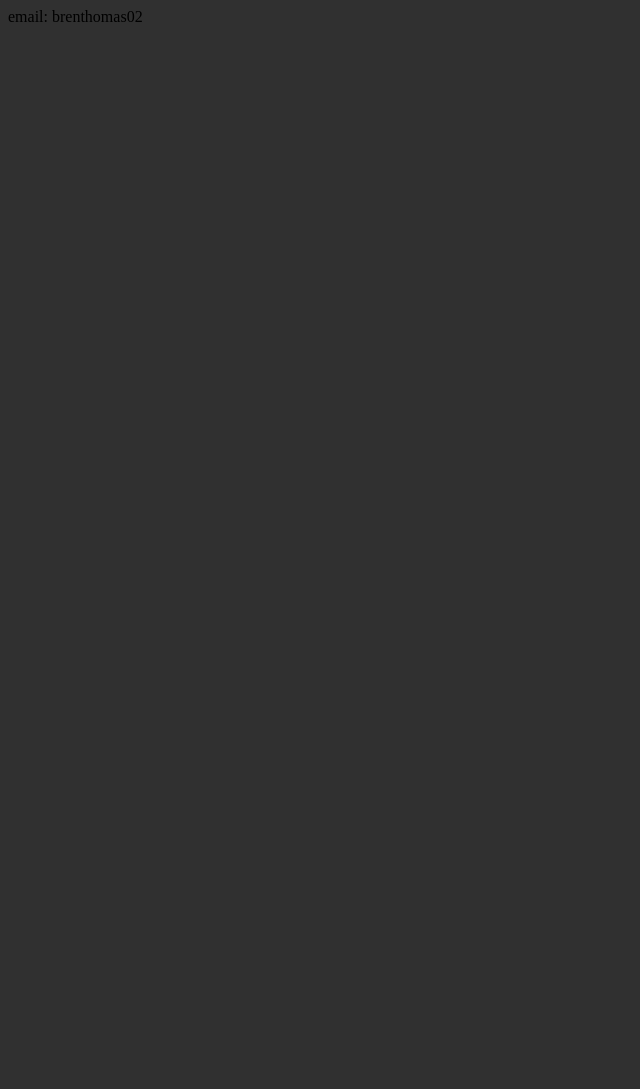
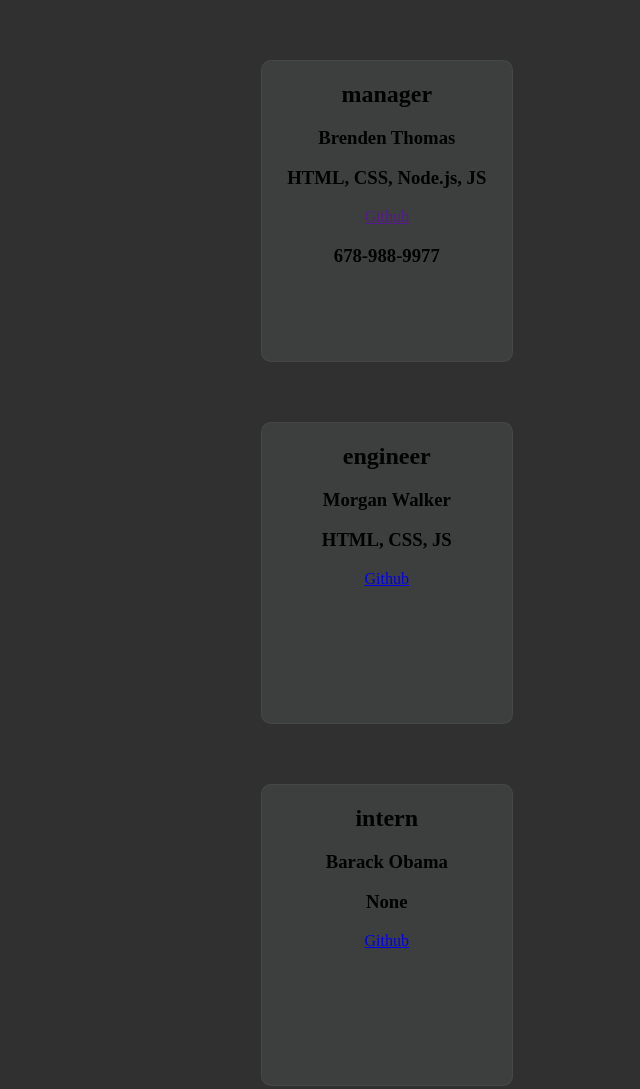
Before and after one commit to mightjustdie/Team-Profile-Generator, a website: page dist/index.html in a window 1280 px wide. Shown: the whole page, without its empty margins (0-640 px from the left). Before the commit the page ends 800 px from the top, so only its background shows below. Drawn offline with Linux system fonts and the light colour scheme.

Commit message:
Updated Dist

```diff
--- a/dist/index.html
+++ b/dist/index.html
@@ -4,14 +4,31 @@
   <head>
     <meta charset="UTF-8" />
     <meta http-equiv="X-UA-Compatible" content="IE=edge" />
-    <meta name="viewport" content="width=device-width, initial-scale=1.0">
-    <title>My Team</title>
+    <meta name="viewport" content="width=device-width, initial-scale=1.0" />
+    <title>My App</title>
     <link rel="stylesheet" href="./style.css" />
   </head>
   <body>
-    <card>
-    <div> email: brenthomas02 </div>
-    </card>
+
+  <div class="card">
+  <h2> manager </h2>
+  <h3> Brenden Thomas </h3>
+  <h3> HTML, CSS, Node.js, JS </h3>
+  <a href='' >  Github </a>
+  <h3> 678-988-9977 </h3>
+</div><div class="card">
+  <h2> engineer </h2>
+  <h3> Morgan Walker </h3>
+  <h3> HTML, CSS, JS </h3>
+  <a href='678-988-9977' >  Github </a>
+  <h3>  </h3>
+</div><div class="card">
+  <h2> intern </h2>
+  <h3> Barack Obama </h3>
+  <h3> None </h3>
+  <a href='678-988-9977' >  Github </a>
+  <h3>  </h3>
+</div>
+
   </body>
-</body>
 </html>
--- a/dist/style.css
+++ b/dist/style.css
@@ -24,10 +24,7 @@
     background: rgba(var(--card-rgb), 0.1);
     border: 1px solid rgba(var(--card-border-rgb), 0.15);
     max-width: 250px;
-  }
-
-  a, p, h3{
-      text-align: center;
+    text-align: center;
   }
 
   h2 {
```
